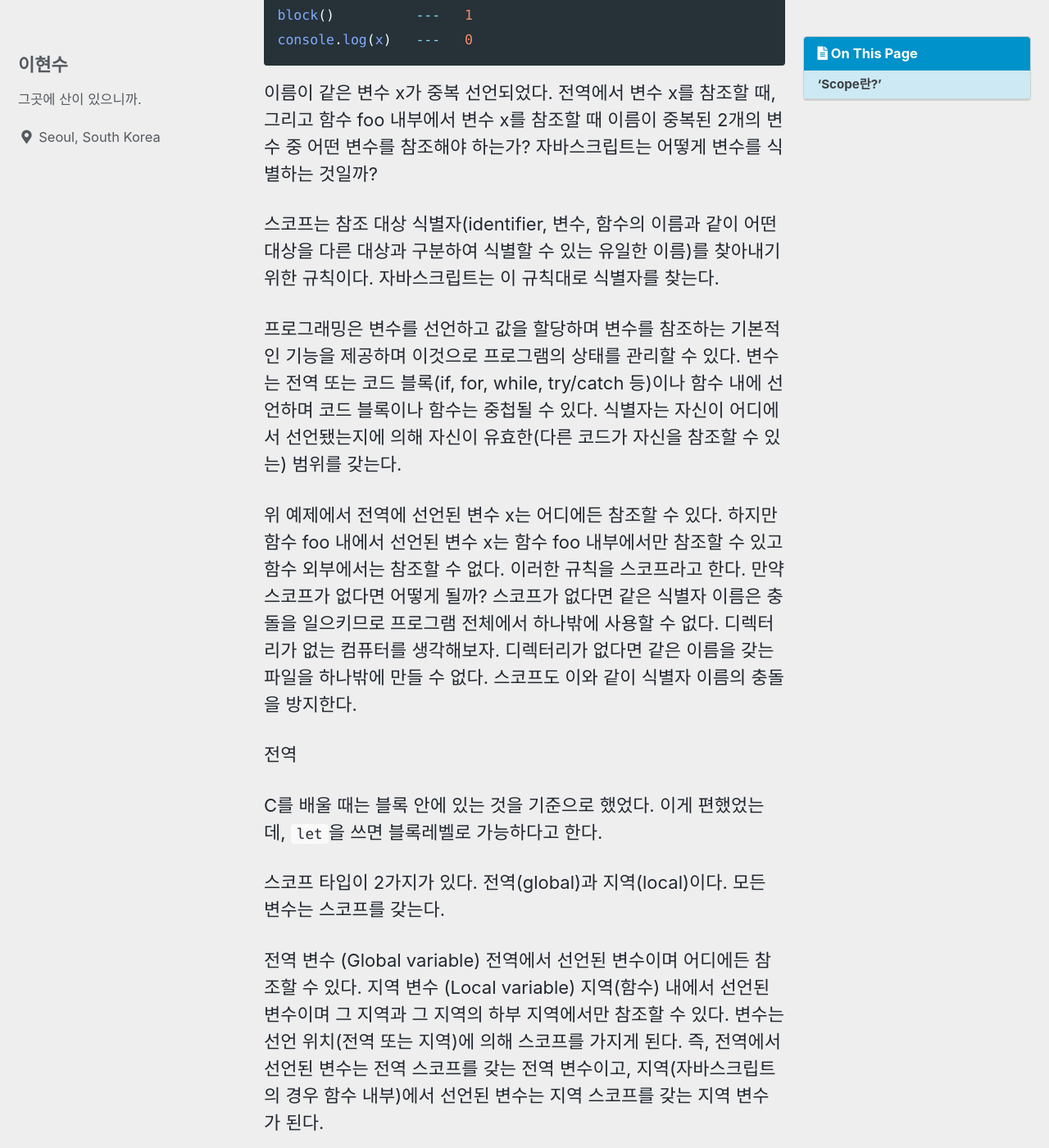
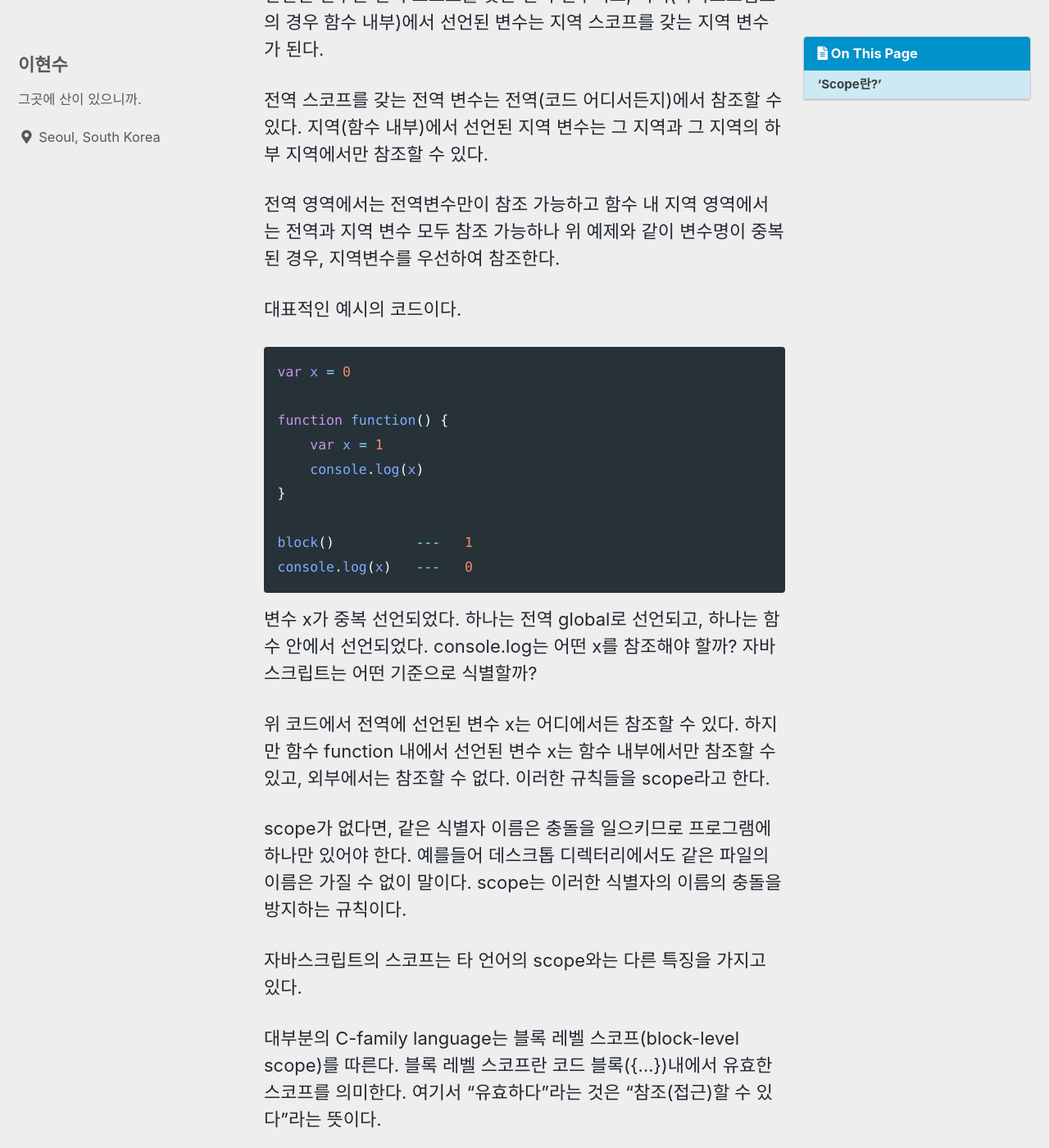
Before and after one commit to josiah-0208/josiah-0208.github.io, a Jekyll site: the page built from _posts/2023-01-10-Scope.md, in a window 1280 px wide and 1400 px high, scrolled down 943 px. Shown: the whole window at 82% size. Built offline with Jekyll 4.4.1, drawn with Linux system fonts in a browser that asks for light colours; cached includes are drawn as plain includes; some of the changed text lies outside the part shown.

Commit message:
01-10-23 스크립트 최종본

````diff
--- a/_posts/2023-01-10-Scope.md
+++ b/_posts/2023-01-10-Scope.md
@@ -8,53 +8,21 @@ toc_sticky: true
 
 # 'Scope란?'
 
-Scope를 직역하면 '범위'이다
+Scope를 직역하면 '범위'이다.
 
-js 뿐만 아니라, 모든 언어에서는
+변수 즉 식별자를 쓸 수 있는 범위다.
 
-변수 즉 식별자를 쓸 수 있는 범위다
+js 뿐만 아니라, 모든 언어에서는 Scope의 개념이 존재한다.
 
-변수에 접근할 수 있는 범위
-이름이 같은 변수여도 가져오는 기준을
+스코프는 참조할 식별자(변수나 함수의 이름과 같이 어떤 대상을 다른 대상과 구분하여 식별할 수 있는 유일한 이름)를 찾아내기 위한 규칙이다. 자바스크립트는 이 규칙대로 식별자를 찾는다.
 
-어떤건 전역으로 선언되고
-어떤건 함수 안에 선언될 수 있다.
-js에서는 두번 선언이 가능하다.
+이 규칙을 알아야 오류를 최소화 할 수 있다.
 
-이 방법을 알아야 개발자가 예측 가능한 오류를 최소화 할 수 있다.
+그렇다면, js는 어떤 규칙으로 식별자를 찾을까?
 
-js가 식별자 변수를 어떤 기준으로 스코프를 잡는지 알아야 한다.
-
-```js
-var x = 0
-
-function block() {
-    var x = 1
-    console.log(x)
-}
-
-block()          ---   1
-console.log(x)   ---   0
-```
-
-이름이 같은 변수 x가 중복 선언되었다. 전역에서 변수 x를 참조할 때, 그리고 함수 foo 내부에서 변수 x를 참조할 때 이름이 중복된 2개의 변수 중 어떤 변수를 참조해야 하는가? 자바스크립트는 어떻게 변수를 식별하는 것일까?
-
-스코프는 참조 대상 식별자(identifier, 변수, 함수의 이름과 같이 어떤 대상을 다른 대상과 구분하여 식별할 수 있는 유일한 이름)를 찾아내기 위한 규칙이다. 자바스크립트는 이 규칙대로 식별자를 찾는다.
-
-프로그래밍은 변수를 선언하고 값을 할당하며 변수를 참조하는 기본적인 기능을 제공하며 이것으로 프로그램의 상태를 관리할 수 있다. 변수는 전역 또는 코드 블록(if, for, while, try/catch 등)이나 함수 내에 선언하며 코드 블록이나 함수는 중첩될 수 있다. 식별자는 자신이 어디에서 선언됐는지에 의해 자신이 유효한(다른 코드가 자신을 참조할 수 있는) 범위를 갖는다.
-
-위 예제에서 전역에 선언된 변수 x는 어디에든 참조할 수 있다. 하지만 함수 foo 내에서 선언된 변수 x는 함수 foo 내부에서만 참조할 수 있고 함수 외부에서는 참조할 수 없다. 이러한 규칙을 스코프라고 한다.
-만약 스코프가 없다면 어떻게 될까? 스코프가 없다면 같은 식별자 이름은 충돌을 일으키므로 프로그램 전체에서 하나밖에 사용할 수 없다. 디렉터리가 없는 컴퓨터를 생각해보자. 디렉터리가 없다면 같은 이름을 갖는 파일을 하나밖에 만들 수 없다. 스코프도 이와 같이 식별자 이름의 충돌을 방지한다.
-
-전역
-
-C를 배울 때는 블록 안에 있는 것을 기준으로 했었다.
-이게 편했었는데, `let`을 쓰면 블록레벨로 가능하다고 한다.
-
-
-스코프 타입이 2가지가 있다.
+js는 스코프 타입이 2가지가 있다.
 전역(global)과 지역(local)이다.
-모든 변수는 스코프를 갖는다.
+js의 모든 변수는 둘 중 하나의 스코프를 갖는다.
 
 전역 변수 (Global variable)
 전역에서 선언된 변수이며 어디에든 참조할 수 있다.
@@ -64,8 +32,57 @@ C를 배울 때는 블록 안에 있는 것을 기준으로 했었다.
 
 전역 스코프를 갖는 전역 변수는 전역(코드 어디서든지)에서 참조할 수 있다. 지역(함수 내부)에서 선언된 지역 변수는 그 지역과 그 지역의 하부 지역에서만 참조할 수 있다.
 
+전역 영역에서는 전역변수만이 참조 가능하고 함수 내 지역 영역에서는 전역과 지역 변수 모두 참조 가능하나 위 예제와 같이 변수명이 중복된 경우, 지역변수를 우선하여 참조한다.
 
-사실 참조한 블로그글에서 끝내주게 잘 정리되어 있었다.
+대표적인 예시의 코드이다.
 
-참조
+```js
+var x = 0
+
+function function() {
+    var x = 1
+    console.log(x)
+}
+
+block()          ---   1
+console.log(x)   ---   0
+```
+
+변수 x가 중복 선언되었다.
+하나는 전역 global로 선언되고, 하나는 함수 안에서 선언되었다.
+console.log는 어떤 x를 참조해야 할까?
+자바스크립트는 어떤 기준으로 식별할까?
+
+위 코드에서 전역에 선언된 변수 x는 어디에서든 참조할 수 있다.
+하지만 함수 function 내에서 선언된 변수 x는 함수 내부에서만 참조할 수 있고, 외부에서는 참조할 수 없다.
+이러한 규칙들을 scope라고 한다.
+
+scope가 없다면, 같은 식별자 이름은 충돌을 일으키므로 프로그램에 하나만 있어야 한다.
+예를들어 데스크톱 디렉터리에서도 같은 파일의 이름은 가질 수 없이 말이다.
+scope는 이러한 식별자의 이름의 충돌을 방지하는 규칙이다.
+
+자바스크립트의 스코프는 타 언어의 scope와는 다른 특징을 가지고 있다.
+
+대부분의 C-family language는 블록 레벨 스코프(block-level scope)를 따른다. 블록 레벨 스코프란 코드 블록({…})내에서 유효한 스코프를 의미한다. 여기서 “유효하다”라는 것은 “참조(접근)할 수 있다”라는 뜻이다.
+
+자바스크립트는 함수 레벨 스코프를 사용한다. 즉, 함수 내에서 선언된 매개변수와 변수는 함수 외부에서는 유효하지 않다.
+
+스코프 체인
+식별자를 찾기위해 스코프를 가까운 안에서부터 바깥쪽으로 단계적으로 탐색하는 과정을 스코프 체이닝이라 한다.
+반대로 바깥에서 안으로 탐색은 허용되지 않는다.
+
+-----------------
+
+사실 변수명의 중복을 피하면서 개발하는게 좋은 방법인 것 같다.
+더 깊이 들어가면 많은 정보가 있으니
+문제가 생기면 깊이 공부하자.
+개발에 있어서는
+변수에 범위가 있고, 범위 내에서만 접근이 가능하다라고 생각하자.
+
+참조한 블로그글에서 아주 잘 정리해주셨다.
+공부하면서 나의 방식으로 기록했다.
+
+감사한 참조
 https://poiemaweb.com/js-scope
+https://hanamon.kr/javascript-%EC%8A%A4%EC%BD%94%ED%94%84%EC%99%80-%EB%B3%80%EC%88%98%EC%84%A0%EC%96%B8%ED%82%A4%EC%9B%8C%EB%93%9C-%EC%B0%A8%EC%9D%B4%EC%A0%90/
+https://youngjinmo.github.io/2021/08/js-scope/
````
